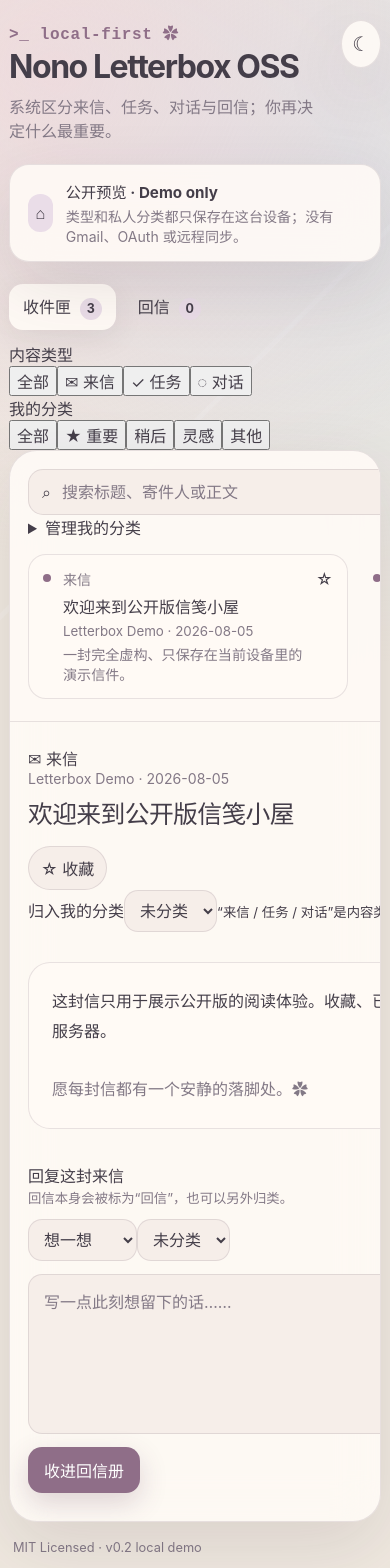
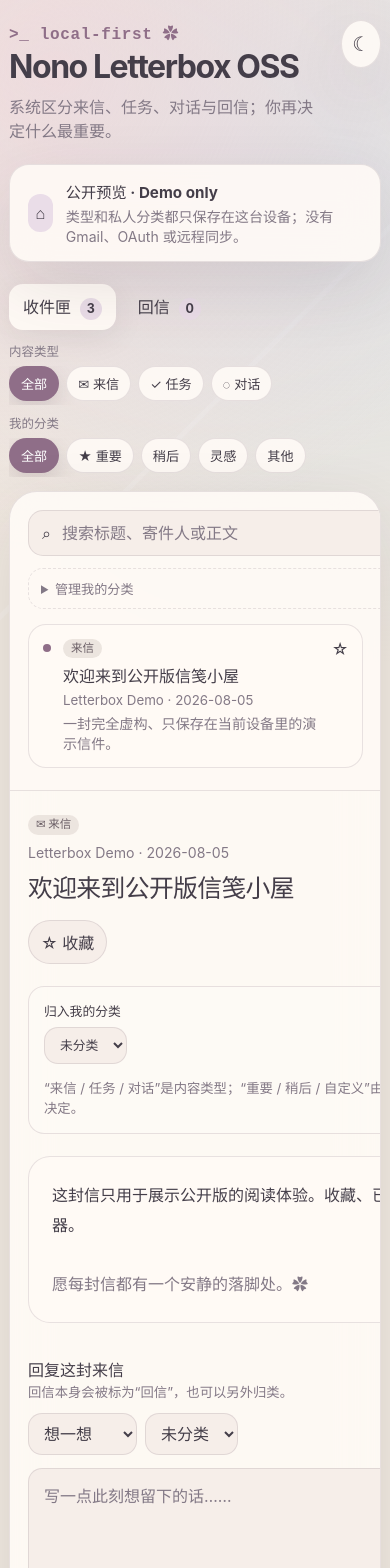
Before and after one commit to nono1437/nono-letterbox-oss, a React (Vite) app: page / in a window 390 px wide. Shown: the top 1568 px of the page. Built offline with nearby package versions, Linux system fonts and the light colour scheme.

Commit message:
完善分类筛选与标签样式

```diff
--- a/src/styles.css
+++ b/src/styles.css
@@ -64,12 +64,30 @@ h1 { margin: 0; font-size: clamp(2rem, 5vw, 3.6rem); line-height: 1; letter-spac
 .tabs button.active { background: var(--surface-solid); box-shadow: 0 8px 30px rgba(67, 51, 66, .08); }
 .tabs span { display: inline-grid; min-width: 22px; height: 22px; place-items: center; margin-left: 5px; border-radius: 999px; background: var(--accent-soft); font-size: .78rem; }
 
-.workspace { display: grid; grid-template-columns: minmax(270px, .85fr) minmax(0, 1.55fr); min-height: 650px; overflow: hidden; border: 1px solid var(--line); border-radius: 28px; background: var(--surface); backdrop-filter: blur(22px); box-shadow: var(--shadow); }
+.filter-stack { display: grid; gap: 9px; margin-bottom: 14px; }
+.filter-row { display: flex; gap: 12px; align-items: flex-start; }
+.filter-label { flex: 0 0 72px; padding-top: 8px; color: var(--muted); font-size: .78rem; font-weight: 800; }
+.filter-chips { display: flex; gap: 7px; flex-wrap: wrap; }
+.filter-chips button { border: 1px solid var(--line); border-radius: 999px; padding: 7px 11px; background: var(--surface); cursor: pointer; font-size: .82rem; }
+.filter-chips button.active { border-color: transparent; color: #fff; background: var(--accent); box-shadow: 0 8px 20px rgba(88, 60, 83, .16); }
+
+.workspace { display: grid; grid-template-columns: minmax(300px, .92fr) minmax(0, 1.55fr); min-height: 650px; overflow: hidden; border: 1px solid var(--line); border-radius: 28px; background: var(--surface); backdrop-filter: blur(22px); box-shadow: var(--shadow); }
 .letter-list { padding: 18px; border-right: 1px solid var(--line); background: rgba(255,255,255,.08); }
 .search-box { display: flex; align-items: center; gap: 9px; padding: 11px 13px; border: 1px solid var(--line); border-radius: 15px; background: var(--surface-soft); }
 .search-box input { width: 100%; border: 0; outline: 0; color: var(--text); background: transparent; }
-.search-box input::placeholder, textarea::placeholder { color: var(--muted); }
+.search-box input::placeholder, textarea::placeholder, .category-form input::placeholder { color: var(--muted); }
+
+.category-manager { margin-top: 12px; padding: 10px 12px; border: 1px dashed var(--line); border-radius: 15px; background: rgba(255,255,255,.05); }
+.category-manager summary { cursor: pointer; color: var(--muted); font-size: .82rem; font-weight: 800; }
+.category-form { display: flex; gap: 7px; margin-top: 11px; }
+.category-form input { min-width: 0; flex: 1; border: 1px solid var(--line); border-radius: 11px; padding: 8px 10px; color: var(--text); background: var(--surface-soft); outline: none; }
+.category-form button { border: 0; border-radius: 11px; padding: 8px 11px; color: #fff; background: var(--accent); cursor: pointer; font-weight: 800; }
+.category-list { display: flex; gap: 6px; flex-wrap: wrap; margin-top: 10px; }
+.category-list > span { display: inline-flex; gap: 5px; align-items: center; border-radius: 999px; padding: 5px 8px; background: var(--accent-soft); font-size: .76rem; }
+.category-list button { display: grid; width: 18px; height: 18px; place-items: center; border: 0; border-radius: 50%; padding: 0; background: rgba(0,0,0,.08); cursor: pointer; }
+
 .cards { display: grid; gap: 10px; margin-top: 15px; }
+.list-empty { margin: 18px 4px; color: var(--muted); font-size: .86rem; line-height: 1.6; }
 .letter-card { width: 100%; display: grid; grid-template-columns: 10px 1fr auto; gap: 10px; align-items: start; text-align: left; border: 1px solid transparent; border-radius: 18px; padding: 14px; background: transparent; cursor: pointer; }
 .letter-card:hover, .letter-card.selected { border-color: var(--line); background: var(--surface-solid); }
 .read-dot { width: 8px; height: 8px; margin-top: 5px; border-radius: 50%; background: var(--accent); }
@@ -77,20 +95,35 @@ h1 { margin: 0; font-size: clamp(2rem, 5vw, 3.6rem); line-height: 1; letter-spac
 .letter-card-copy { min-width: 0; display: grid; gap: 5px; }
 .letter-card-copy strong { overflow: hidden; white-space: nowrap; text-overflow: ellipsis; }
 .letter-card-copy small { color: var(--muted); }
-.letter-card-copy > span { color: var(--muted); font-size: .88rem; display: -webkit-box; overflow: hidden; -webkit-line-clamp: 2; -webkit-box-orient: vertical; }
+.letter-card-copy > span:not(.card-badges) { color: var(--muted); font-size: .88rem; display: -webkit-box; overflow: hidden; -webkit-line-clamp: 2; -webkit-box-orient: vertical; }
+.card-badges, .reader-meta, .reply-tags { display: flex; gap: 6px; align-items: center; flex-wrap: wrap; }
+.type-badge, .category-badge { display: inline-flex; width: fit-content; align-items: center; border-radius: 999px; padding: 4px 8px; font-size: .72rem; font-weight: 850; line-height: 1; }
+.type-badge { background: #ece5df; color: #695d64; }
+.type-badge.task { background: #e3edf8; color: #45617a; }
+.type-badge.conversation { background: #e7e4f6; color: #5d5681; }
+.type-badge.reply { background: #f2e2e8; color: #7d4e62; }
+.category-badge { background: var(--accent-soft); color: var(--accent); }
+:root[data-theme='night'] .type-badge { background: #443e45; color: #ddd2da; }
+:root[data-theme='night'] .type-badge.task { background: #334453; color: #bdd4e8; }
+:root[data-theme='night'] .type-badge.conversation { background: #403c5a; color: #d3ccf0; }
+:root[data-theme='night'] .type-badge.reply { background: #583d48; color: #f2c9d8; }
 
 .reader { padding: clamp(22px, 5vw, 48px); }
 .reader-heading { display: flex; justify-content: space-between; gap: 16px; align-items: flex-start; }
-.reader-heading p { margin: 0 0 7px; color: var(--muted); font-size: .88rem; }
+.reader-heading p { margin: 9px 0 7px; color: var(--muted); font-size: .88rem; }
 h2 { margin: 0; font-size: clamp(1.55rem, 3vw, 2.25rem); letter-spacing: -.025em; }
 .favorite-button { border: 1px solid var(--line); border-radius: 999px; padding: 9px 12px; background: var(--surface-soft); cursor: pointer; white-space: nowrap; }
-.letter-paper { margin: 30px 0; padding: clamp(24px, 5vw, 42px); border-radius: 22px; background: var(--surface-solid); box-shadow: inset 0 0 0 1px var(--line); line-height: 1.9; }
+.classification-row { display: flex; justify-content: space-between; gap: 14px; align-items: end; margin-top: 22px; padding: 14px 15px; border: 1px solid var(--line); border-radius: 16px; background: rgba(255,255,255,.06); }
+.classification-row label { display: grid; gap: 7px; font-size: .8rem; font-weight: 800; }
+.classification-row small { max-width: 360px; color: var(--muted); line-height: 1.55; }
+.letter-paper { margin: 22px 0 30px; padding: clamp(24px, 5vw, 42px); border-radius: 22px; background: var(--surface-solid); box-shadow: inset 0 0 0 1px var(--line); line-height: 1.9; }
 .letter-paper p { margin: 0; }
 .signature { margin-top: 28px !important; color: var(--muted); font-style: italic; }
 .reply-form { display: grid; gap: 13px; padding-top: 4px; }
 .reply-form-title { display: flex; justify-content: space-between; gap: 12px; align-items: center; }
 .reply-form-title p { margin: 0; font-weight: 800; }
 .reply-form-title small { color: var(--muted); }
+.reply-selects { display: flex; gap: 8px; flex-wrap: wrap; justify-content: flex-end; }
 select, textarea { border: 1px solid var(--line); border-radius: 14px; color: var(--text); background: var(--surface-soft); }
 select { padding: 9px 11px; }
 textarea { resize: vertical; min-height: 120px; padding: 15px; outline: none; line-height: 1.6; }
@@ -106,22 +139,31 @@ textarea:focus, select:focus { border-color: var(--accent); }
 .empty-state > span { font-size: 3rem; }
 .empty-state h3 { margin: 14px 0 0; }
 .empty-state p { margin: 8px 0 18px; color: var(--muted); }
-.reply-grid { display: grid; grid-template-columns: repeat(auto-fill, minmax(260px, 1fr)); gap: 14px; margin-top: 28px; }
+.reply-grid { display: grid; grid-template-columns: repeat(auto-fill, minmax(280px, 1fr)); gap: 14px; margin-top: 28px; }
 .reply-card { padding: 18px; border: 1px solid var(--line); border-radius: 18px; background: var(--surface-solid); }
-.reply-card > div { display: flex; justify-content: space-between; gap: 10px; color: var(--muted); font-size: .78rem; }
+.reply-card-meta { display: flex; justify-content: space-between; gap: 10px; align-items: center; color: var(--muted); font-size: .78rem; }
+.reply-tags { margin-top: 11px; }
+.reply-tags > span:first-child { color: var(--muted); font-size: .78rem; }
 .reply-card p { line-height: 1.65; white-space: pre-wrap; }
 .reply-card small { color: var(--muted); }
+.reply-category-control { display: flex; justify-content: space-between; gap: 10px; align-items: center; margin-top: 15px; padding-top: 13px; border-top: 1px solid var(--line); color: var(--muted); font-size: .78rem; }
+.reply-category-control select { max-width: 150px; padding: 7px 9px; }
 
 footer { display: flex; justify-content: space-between; gap: 12px; padding: 18px 4px 0; color: var(--muted); font-size: .8rem; }
 
 @media (max-width: 760px) {
   .app-shell { width: min(100% - 18px, 1180px); padding-top: 20px; }
+  .filter-row { display: grid; gap: 6px; }
+  .filter-label { padding-top: 0; }
+  .filter-chips { flex-wrap: nowrap; overflow-x: auto; padding-bottom: 4px; }
+  .filter-chips button { flex: 0 0 auto; }
   .workspace { grid-template-columns: 1fr; }
   .letter-list { border-right: 0; border-bottom: 1px solid var(--line); }
   .cards { display: flex; overflow-x: auto; padding-bottom: 4px; }
-  .letter-card { min-width: min(82vw, 330px); }
+  .letter-card { min-width: min(86vw, 350px); }
   .reader { padding: 24px 18px 28px; }
-  .reader-heading, .reply-form-title, .reply-toolbar, footer { align-items: flex-start; flex-direction: column; }
+  .reader-heading, .reply-form-title, .reply-toolbar, footer, .classification-row { align-items: flex-start; flex-direction: column; }
   .favorite-button { align-self: flex-start; }
+  .reply-selects { width: 100%; justify-content: flex-start; }
   .toolbar-actions { width: 100%; }
 }
```
